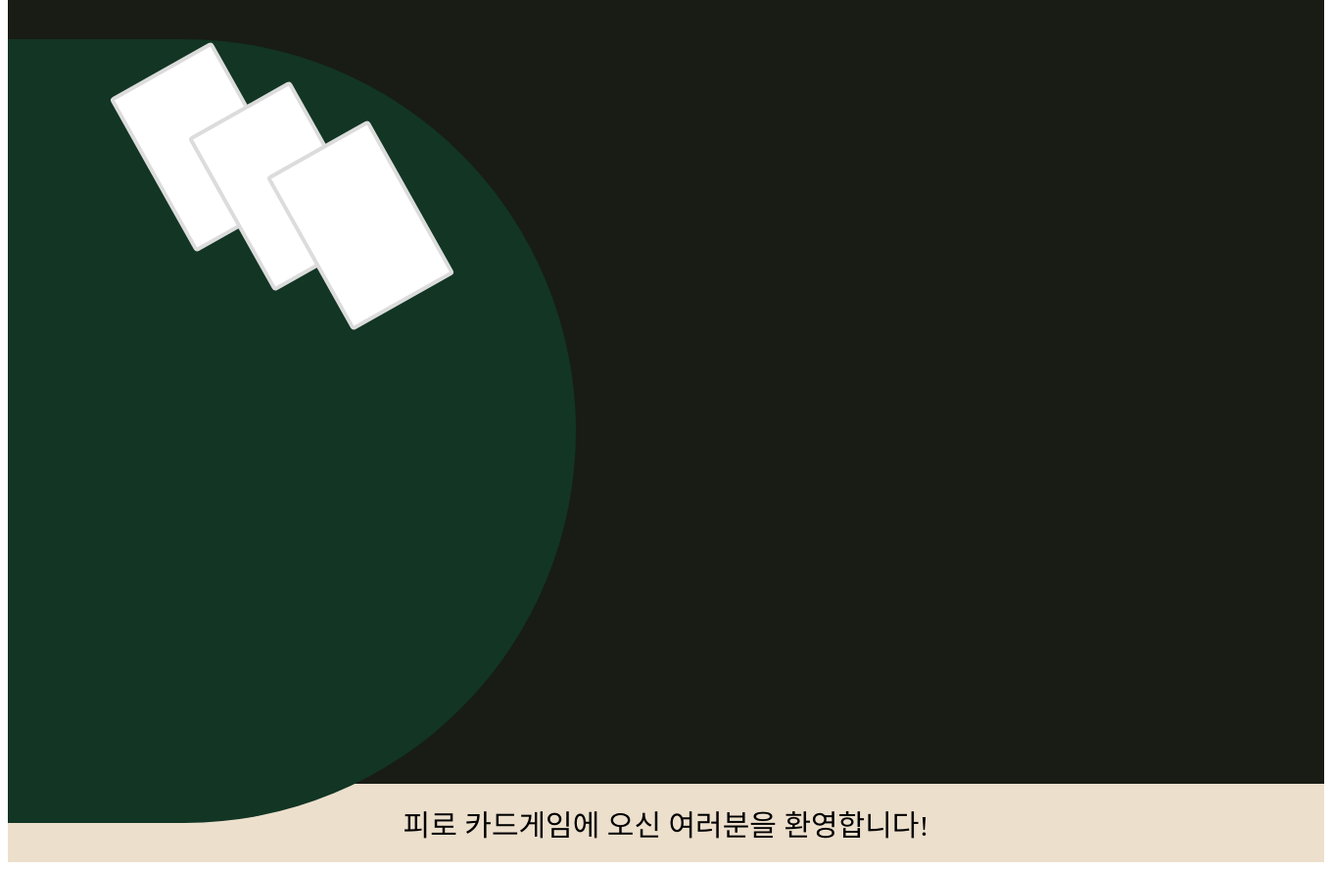
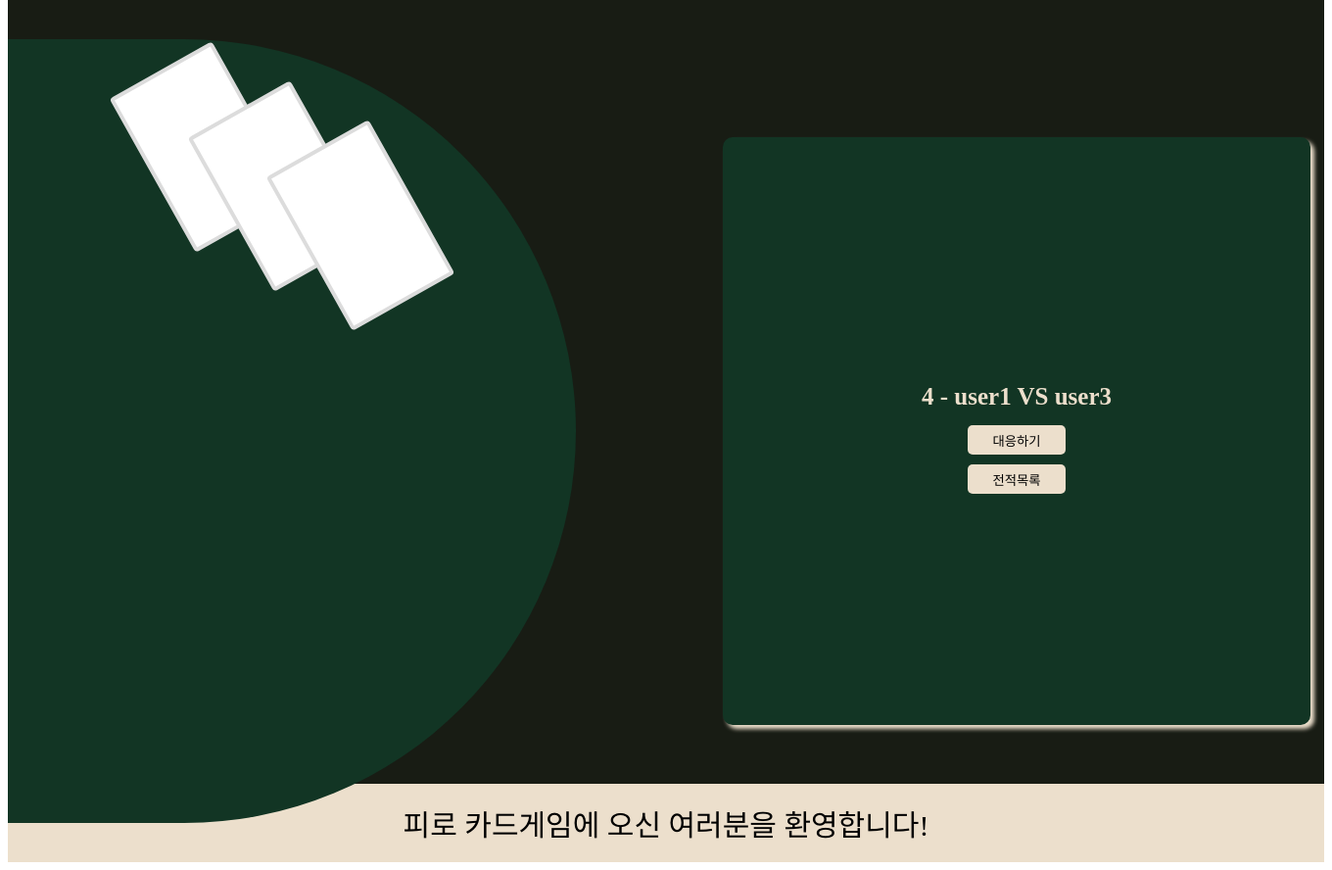
Before and after one commit to Pirogramming-22/Piro22_CardGame_6, a Django app: page / in a window 1360 px wide. Shown: the part 88-976 px from the top of the page at 98% size. Run offline with Django 5.2, Linux system fonts and the light colour scheme; some web fonts are replaced.

Commit message:
테스트용

```diff
--- a/static/css/style_nkm.css
+++ b/static/css/style_nkm.css
@@ -77,7 +77,7 @@ footer {
     flex-direction: column;
     align-items: center;
     margin-top: 100px;
-    width: 80%;
+    width: 800px;
     margin-right:50px;
 }
 .title{
--- a/templates/base.html
+++ b/templates/base.html
@@ -31,10 +31,14 @@
             <div class="card_3"></div>
         </div>
         <div class="main_container">
-            {% block btn_contents %}
 
-
-            {% endblock %}
+            <div class="attack_statebox">
+                <div class="defense_info">
+                    <h3>4 - user1 VS user3 </h3>
+                </div>
+                <a href="#" class="defense_gamebtn"><button>대응하기</button></a>
+                <a href="#" class="defense_gamebtn"><button>전적목록</button></a>
+            </div>
         </div>
     </div>
     <footer>
```
